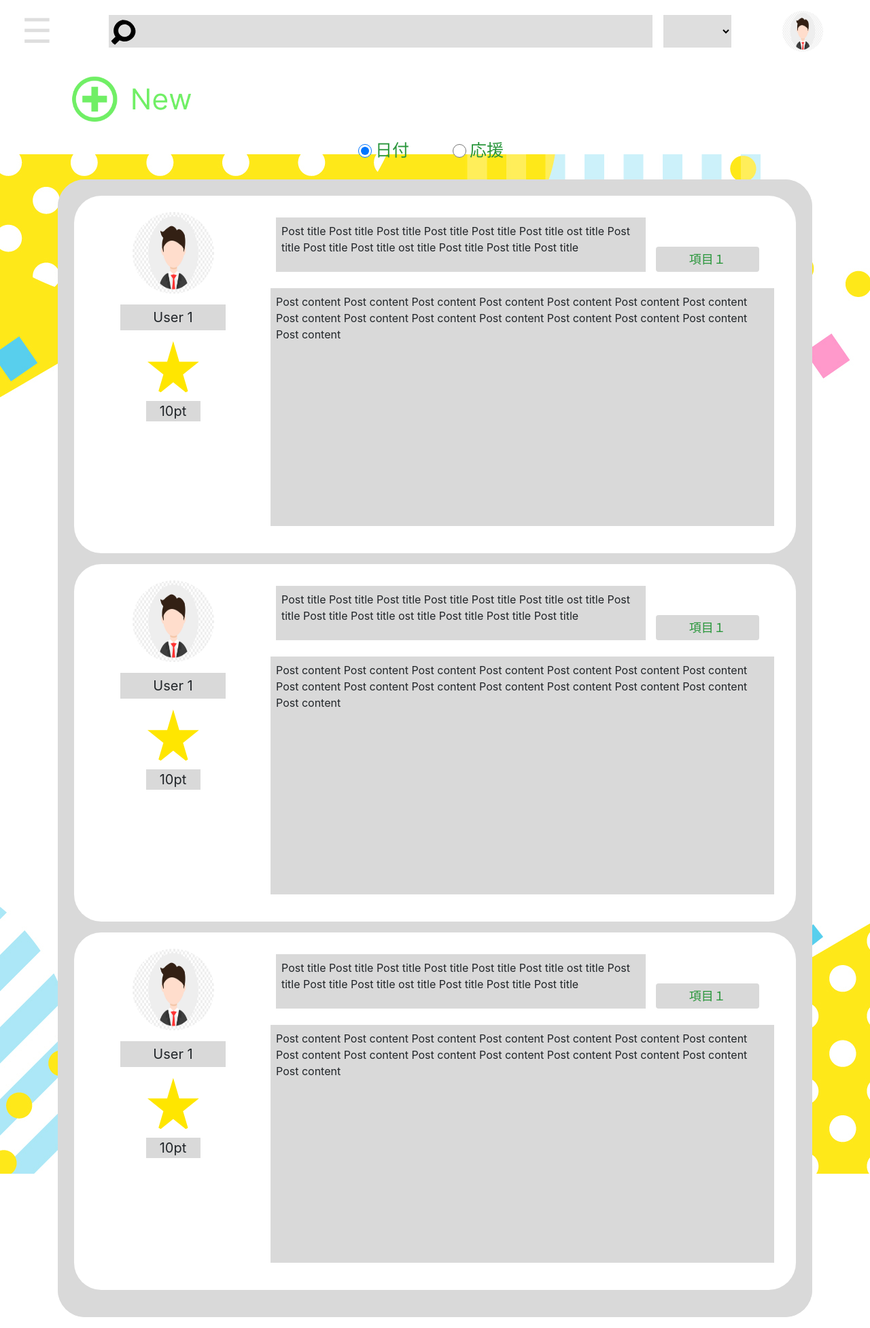
After one commit to nxNghia/gPBL_blog, a Flask app: page /post/index in a window 1280 px wide. The commit adds this page. Shown: the whole page at 68% size. Run offline with Flask 2, Linux system fonts and the light colour scheme; some libraries are stand-ins or nearby versions.

Commit message:
Create layout list-post

```diff
--- a/blog/__init__.py
+++ b/blog/__init__.py
@@ -5,4 +5,4 @@ app = Flask(__name__)
 app.config.from_object('blog.config')
 db = SQLAlchemy(app)
 
-from blog.views import views, users
+from blog.views import views, users, posts
--- /dev/null
+++ b/blog/static/css/list-post.css
@@ -0,0 +1,48 @@
+.list-post {
+    background-image: url('/static/img/background3.jpg');
+    background-repeat: no-repeat;
+    background-position: center;
+}
+
+.title img {
+    width: 280px;
+    cursor: pointer;
+}
+
+.list-post .input-radio label {
+    color: #29963B;
+    font-size: 25px;
+}
+
+.input-radio input {
+    height: 20px;
+    width: 20px;
+}
+
+.post-title .content {
+    background-color: #D9D9D9;
+    height: 80px;
+    overflow: hidden;
+   text-overflow: ellipsis;
+   display: -webkit-box;
+   -webkit-line-clamp: 2; /* number of lines to show */
+   -webkit-box-orient: vertical;
+}
+
+.post-content {
+    height: 350px;
+    background-color: #D9D9D9;
+}
+
+.post-content span {
+    overflow: hidden;
+    text-overflow: ellipsis;
+    display: -webkit-box;
+    -webkit-line-clamp: 10; /* number of lines to show */
+    -webkit-box-orient: vertical;
+}
+
+.avatar .post-point img {
+    height: 80px;
+    width: 80px;
+}
--- /dev/null
+++ b/blog/templates/post/list-post.html
@@ -0,0 +1,117 @@
+{% extends "layout.html" %}
+{% block css%}
+    <link rel="stylesheet" href="{{ url_for('static', filename='css/list-post.css') }}">
+    <link rel="stylesheet" href="{{ url_for('static', filename='css/list-user.css') }}">
+{% endblock %}
+{% block class %}
+    <body class="list-post">
+{% endblock %}
+{% block body %}
+    <div class="title mb-3">
+        <a href="#"><img src="{{ url_for('static', filename='img/create.png') }}"></a>
+    </div>
+    <div class="d-flex justify-content-center">
+        <div class="form-check form-check-inline mr-5 input-radio">
+            <input name="type" class="form-check-input" type="radio" id="gridRadios1" value="1" checked>
+            <label class="form-check-label" for="gridRadios1">日付</label>
+        </div>
+        <div class="form-check form-check-inline ml-3 input-radio">
+            <input class="form-check-input" type="radio" name="type" id="gridRadios2" value="0">
+            <label class="form-check-label" for="gridRadios2">応援</label>
+        </div>
+    </div>
+    <div class="user mt-4">
+        <ul class="p-4">
+            <li class="py-2 px-3 mb-3">
+                <div class="d-flex row p-3">
+                    <div class="avatar col-3 d-flex flex-column text-center align-items-center">
+                        <img src="{{ url_for('static', filename='img/man-avatar.png') }}">
+                        <span class="mt-3 px-5 py-1">User 1</span>
+                        <div class="post-point d-flex flex-column mt-3">
+                            <img src="{{ url_for('static', filename='icons/applause-icon.svg') }}" class="applause-icon mb-2" />
+                            <span>10pt</span>
+                        </div>
+                    </div>
+                    <div class="post-title col-9 mb-3 d-flex flex-column">
+                        <div class="p-2 d-flex">
+                            <div class="content p-2 col-9">
+                                Post title  Post title Post title Post title Post title Post title
+                                ost title Post title Post title Post title
+                                ost title Post title Post title Post title
+                            </div>
+                            <div class="btn-detail col-2 d-flex align-items-end">
+                                <a href="javascript:void(0)" class="btn px-5 py-1">項目１</a>
+                            </div>
+                        </div>
+                        <div class="post-content mt-3 p-2">
+                            <span>Post content Post content Post content Post content Post content Post content Post content Post content Post content
+                                Post content Post content Post content Post content Post content Post content
+                            </span>
+                        </div>
+
+                    </div>
+                </div>
+            </li>
+            <li class="py-2 px-3 mb-3">
+                <div class="d-flex row p-3">
+                    <div class="avatar col-3 d-flex flex-column text-center align-items-center">
+                        <img src="{{ url_for('static', filename='img/man-avatar.png') }}">
+                        <span class="mt-3 px-5 py-1">User 1</span>
+                        <div class="post-point d-flex flex-column mt-3">
+                            <img src="{{ url_for('static', filename='icons/applause-icon.svg') }}" class="applause-icon mb-2" />
+                            <span>10pt</span>
+                        </div>
+                    </div>
+                    <div class="post-title col-9 mb-3 d-flex flex-column">
+                        <div class="p-2 d-flex">
+                            <div class="content p-2 col-9">
+                                Post title  Post title Post title Post title Post title Post title
+                                ost title Post title Post title Post title
+                                ost title Post title Post title Post title
+                            </div>
+                            <div class="btn-detail col-2 d-flex align-items-end">
+                                <a href="javascript:void(0)" class="btn px-5 py-1">項目１</a>
+                            </div>
+                        </div>
+                        <div class="post-content mt-3 p-2">
+                            <span>Post content Post content Post content Post content Post content Post content Post content Post content Post content
+                                Post content Post content Post content Post content Post content Post content
+                            </span>
+                        </div>
+
+                    </div>
+                </div>
+            </li>
+            <li class="py-2 px-3 mb-3">
+                <div class="d-flex row p-3">
+                    <div class="avatar col-3 d-flex flex-column text-center align-items-center">
+                        <img src="{{ url_for('static', filename='img/man-avatar.png') }}">
+                        <span class="mt-3 px-5 py-1">User 1</span>
+                        <div class="post-point d-flex flex-column mt-3">
+                            <img src="{{ url_for('static', filename='icons/applause-icon.svg') }}" class="applause-icon mb-2" />
+                            <span>10pt</span>
+                        </div>
+                    </div>
+                    <div class="post-title col-9 mb-3 d-flex flex-column">
+                        <div class="p-2 d-flex">
+                            <div class="content p-2 col-9">
+                                Post title  Post title Post title Post title Post title Post title
+                                ost title Post title Post title Post title
+                                ost title Post title Post title Post title
+                            </div>
+                            <div class="btn-detail col-2 d-flex align-items-end">
+                                <a href="javascript:void(0)" class="btn px-5 py-1">項目１</a>
+                            </div>
+                        </div>
+                        <div class="post-content mt-3 p-2">
+                            <span>Post content Post content Post content Post content Post content Post content Post content Post content Post content
+                                Post content Post content Post content Post content Post content Post content
+                            </span>
+                        </div>
+
+                    </div>
+                </div>
+            </li>
+        </ul>
+    </div>
+{% endblock %}
--- a/blog/templates/user/user-info.html
+++ b/blog/templates/user/user-info.html
@@ -57,7 +57,7 @@
         </div>
         <div class="category">
             <label>累計ポイント</label>
-            <span class="text-dark font-weight-bold">{{ user_info.point }}</span>
+            <span class="text-dark font-weight-bold">{{ user_info.point }} pt</span>
         </div>
     </div>
     <div class="detail-info update-info" style="display: none;">
--- /dev/null
+++ b/blog/views/posts.py
@@ -0,0 +1,7 @@
+from flask import request, redirect, url_for, render_template, flash, session
+from blog import app, db
+from blog.models.models import Post
+
+@app.route('/post/index', methods=['GET'])
+def post_index():
+    return render_template('post/list-post.html')
```
Also changed, not shown: blog/models/models.py (+5 -5 lines), blog/static/img/create.png (added).
